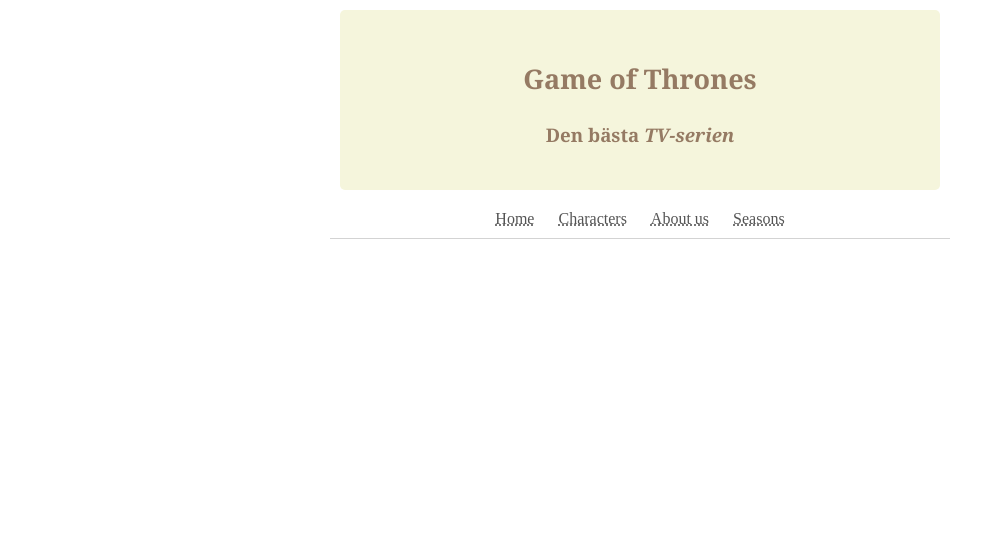
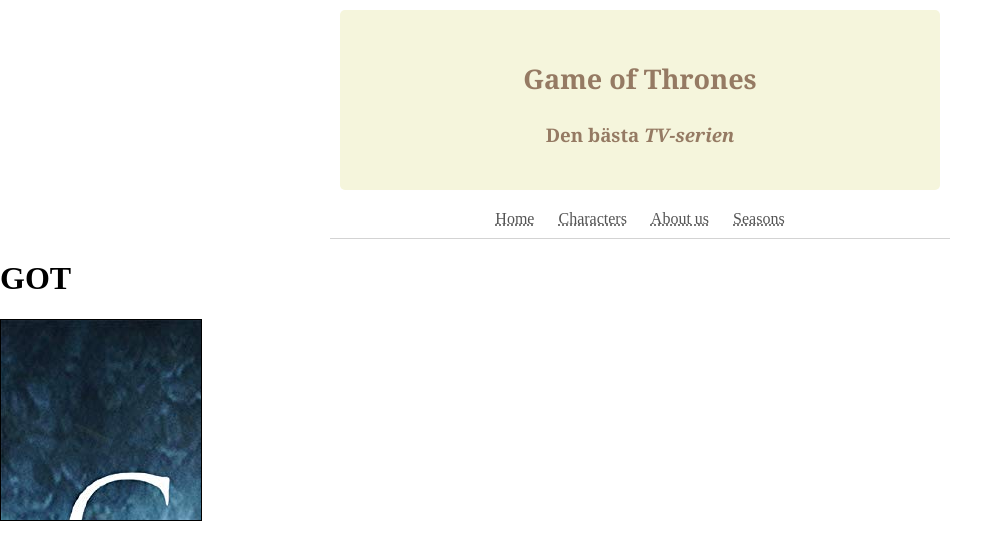
Before and after one commit to Wille2002/6.7.1.-assignment, a plain HTML site: page index.html in a window 1280 px wide. Shown: the whole page, without its empty margins (0-1003 px from the left). Drawn offline with Linux system fonts and the light colour scheme.

Commit message:
nu har jag lagt nya divar med en ny rubrik och en bakgrundsbild

```diff
--- a/index.html
+++ b/index.html
@@ -24,6 +24,13 @@
         <a href="">About us</a>
         <a href="">Seasons</a>
     </div>
+
+    <div class="header">
+        <h1>GOT</h1>
+        <div class="image">
+
+        </div>
+    </div>
 </body>
 
 </html>
--- a/styles.css
+++ b/styles.css
@@ -34,3 +34,12 @@
     color: #000000ab;
     text-decoration-style: dotted;
 }
+
+.header {}
+
+.image {
+    background-image: url("GOT (kopia 2).jpg");
+    border: 1px solid black;
+    height: 200px;
+    width: 200px;
+}
```
